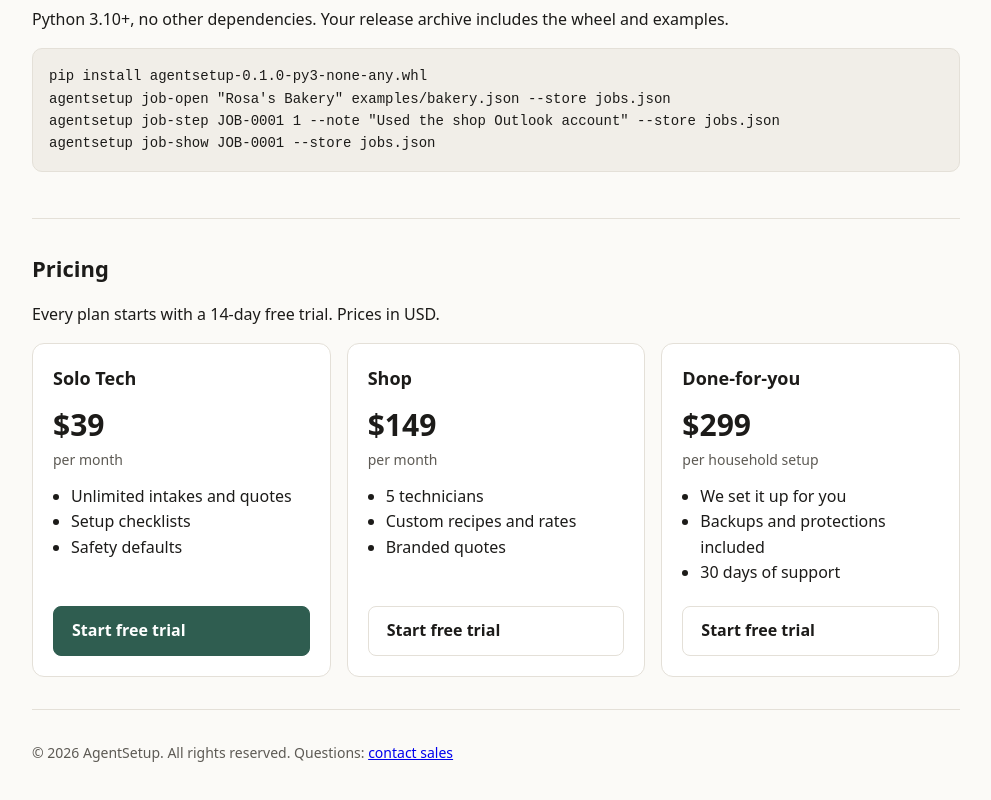
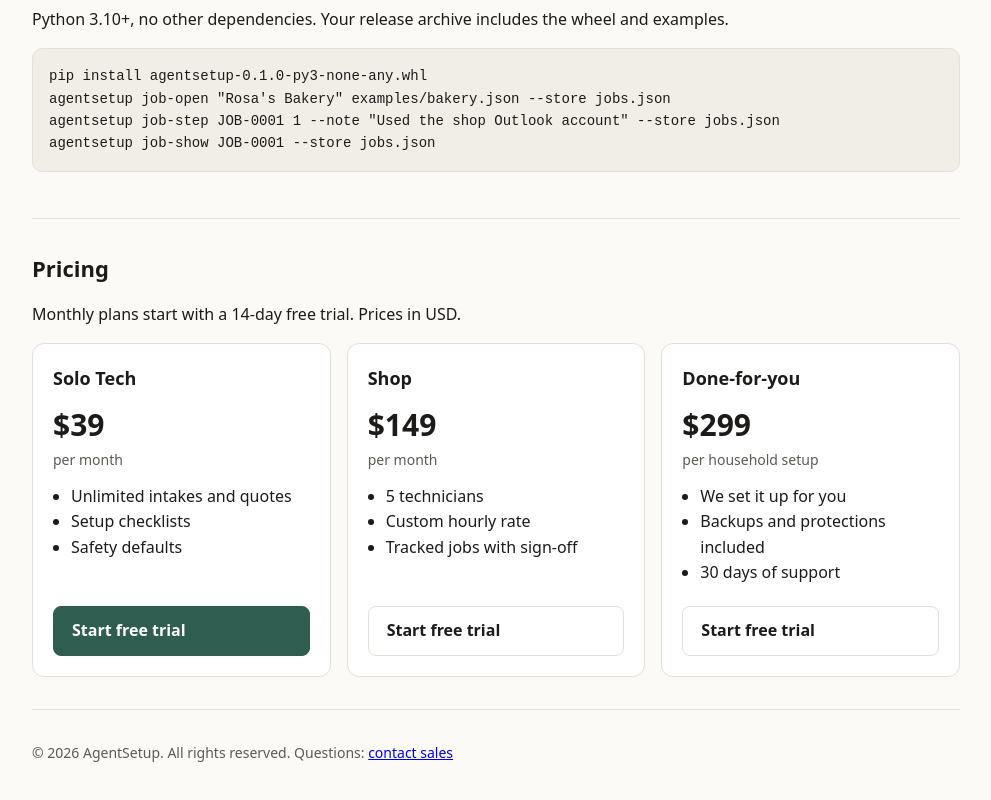
Before and after one commit to eliem08/agentsetup, a plain HTML site: page landing/index.html in a window 1280 px wide. Shown: the part 722-1522 px from the top of the page, without its empty margins (144-1135 px from the left). Drawn offline with Linux system fonts and the light colour scheme.

Commit message:
Pricing copy: list only what the software does; trial applies to monthly plans; plan note

```diff
--- a/landing/index.html
+++ b/landing/index.html
@@ -54,7 +54,7 @@ agentsetup job-show JOB-0001 --store jobs.json</code></pre>
   </section>
   <section>
     <h2>Pricing</h2>
-    <p>Every plan starts with a 14-day free trial. Prices in USD.</p>
+    <p>Monthly plans start with a 14-day free trial. Prices in USD.</p>
     <div class="grid">
       <article class="plan">
         <h3>Solo Tech</h3>
@@ -65,7 +65,7 @@ agentsetup job-show JOB-0001 --store jobs.json</code></pre>
       <article class="plan">
         <h3>Shop</h3>
         <p class="price">$149<span>per month</span></p>
-        <ul><li>5 technicians</li><li>Custom recipes and rates</li><li>Branded quotes</li></ul>
+        <ul><li>5 technicians</li><li>Custom hourly rate</li><li>Tracked jobs with sign-off</li></ul>
         <a class="btn" href="https://github.com/eliem08/agentsetup/issues/new?title=AgentSetup%20Shop&amp;labels=sales">Start free trial</a>
       </article>
       <article class="plan">
```
Also changed, not shown: 1 other file.
